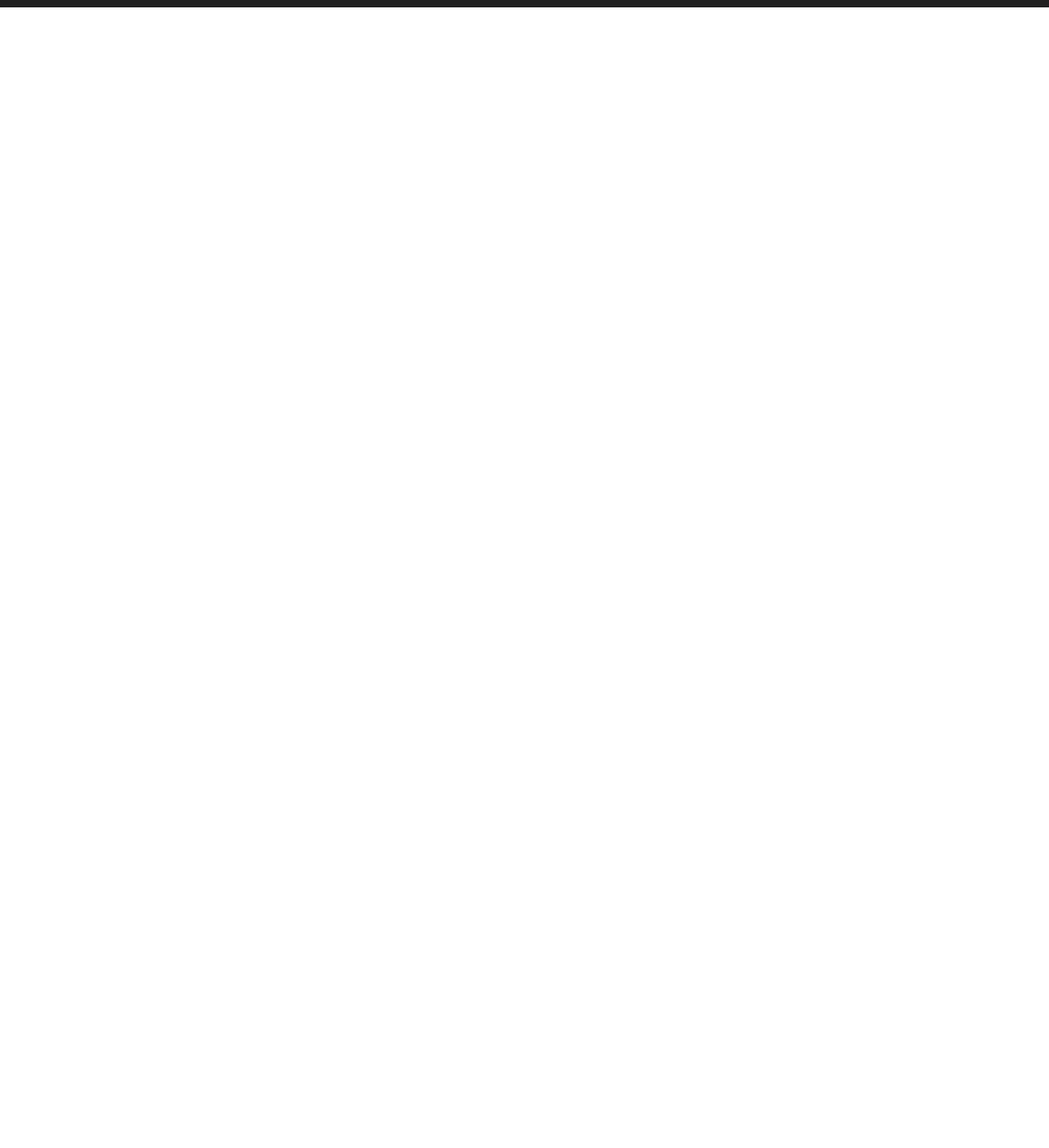
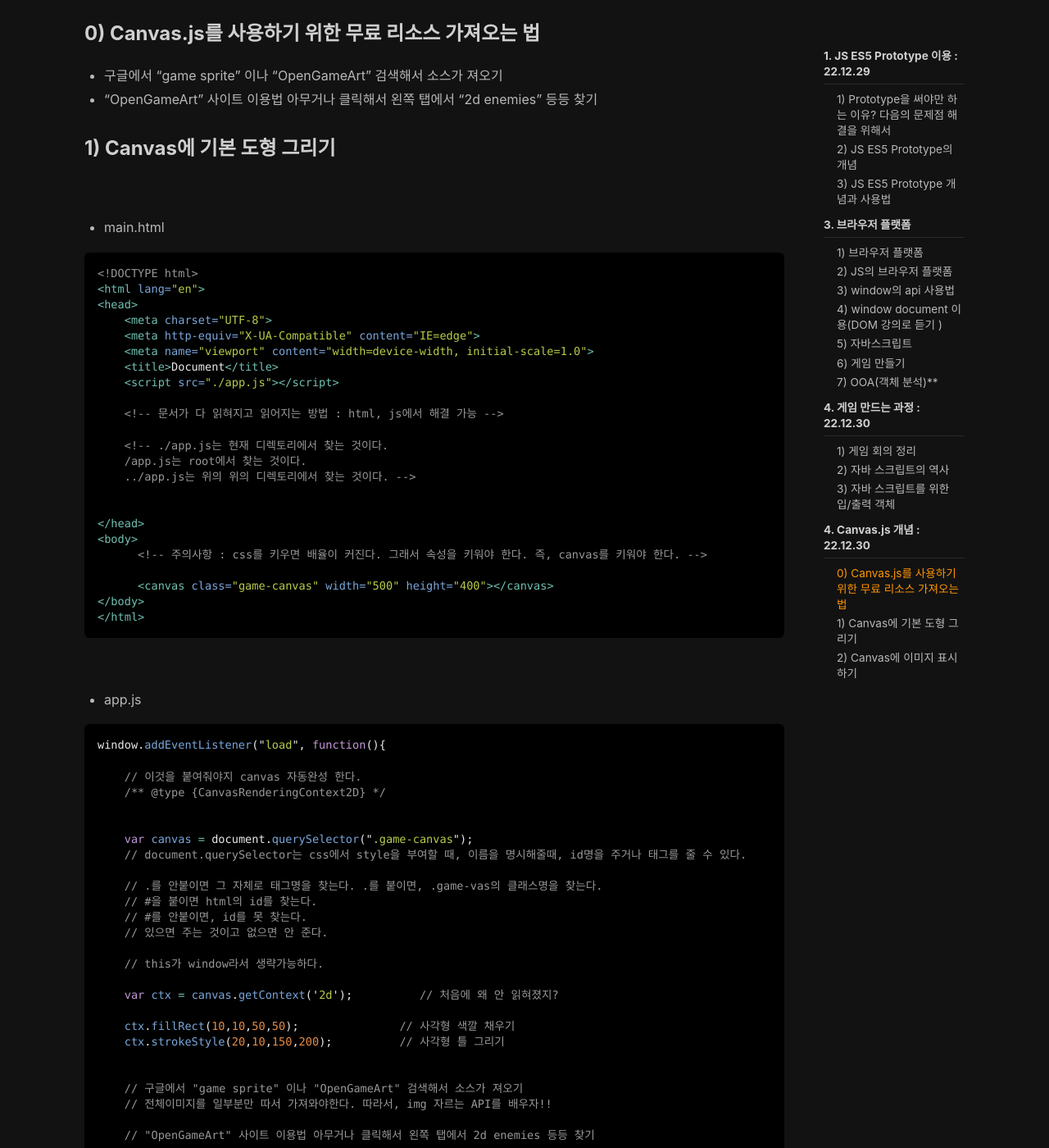
Before and after one commit to wogjs0911/wogjs0911.github.io, a Jekyll site: the page built from _posts/2022-12-29-Week5 Day4,5.md, in a window 1280 px wide and 1400 px high, scrolled down 8807 px. Shown: the whole window at 82% size. Built offline with Jekyll 4.4.1, drawn with Linux system fonts in a browser that asks for light colours; nearby versions of some CDN libraries; comment, search, counter and statistics services are not loaded; before the commit the page ends 8816 px from its top, so only the background shows below that; some of the changed text lies outside the part shown.

Commit message:
canvas image upload1

````diff
--- a/_posts/2022-12-29-Week5 Day4,5.md
+++ b/_posts/2022-12-29-Week5 Day4,5.md
@@ -1,7 +1,7 @@
 ---
 key: /2022/12/29/Week5-Day4,5.html
 title: TIL-5주차 코드 - Day4~5
-tags: javascript
+tags: javascript canvas
 ---
 
 # 1. JS ES5 Prototype 이용 : 22.12.29
@@ -282,21 +282,21 @@
 
 
 <br>
-### 1. 브라우저 플랫폼
+### 1) 브라우저 플랫폼
 
 - 크롬 OS, 크롬 북
 - 타이젠
 
 
 <br>
-### 2. JS의 브라우저 플랫폼
+### 2) JS의 브라우저 플랫폼
 
 - JS의 프론트단: DOM, BOM, CSSOM
 - JS의 서버단: node.js
 
 
 <br>
-### 3. window의 api 사용법
+### 3) window의 api 사용법
 
 ```html
 	 <script>
@@ -310,7 +310,7 @@
 
 
 <br>
-### 4. window document 이용(DOM 강의로 듣기 : )
+### 4) window document 이용(DOM 강의로 듣기 )
 
 - node의 개념 : 나뭇가지 마디, 마디를 node라고 부른다.
 
@@ -318,7 +318,7 @@
 
 
 <br>
-### 5. 자바스크립트 :
+### 5) 자바스크립트
 
 - Window api를 자바스크립트가 직접 사용하지 못해서 web 플랫폼에서 사용해서 개발을 한다.
 
@@ -329,7 +329,7 @@
 
 
 <br>
-### 6. 게임 만들기 :
+### 6) 게임 만들기
 
 - 메타버스 느낌으로 만들기?(캐릭터가 움직여서 쇼핑도하고 대화도 하는 것)
 
@@ -339,35 +339,33 @@
 
 
 <br>
-### 7. OOA(객체 분석)****
+### 7) OOA(객체 분석)****
 
 - 사람이 생각하는 순서대로 게임을 시나리오 생각하기 : 글로 쓰기
-
-- 이벤트 : load가 되면, click할 때, keydown 할 떄가 모두 객체 지향이다.
 
 
 
 ---
 
 
+<br><br>
+# 4. 게임 만드는 과정 : 22.12.30
 
-# 4. 게임 만드는 과정 : 22.12.29
+- 이벤트 : load가 되면, click할 때, keydown할 떄가 모두 객체 지향이다.
 
-- 먼저, 역할을 부여한다.
+- 먼저, 객체에 역할을 부여한다. 그리고 나서, 개체와 객체를 분석하고 의미를 부여한다.
 
-- 개체와 객체를 분석하고 의미를 부여한다.
-
-- 너무 벡터를 많이 사용하고 있으면, 문제가 많다.
+- 게임 개발에서 너무 벡터를 많이 사용하고 있으면, 문제가 많다.
 
 - 우리는 게임을 최대한 현실과 이질감이 없게 만들기!!
 
-- 이정도면 되나? 아직 감이 없어서...부터 시작한다!!
+- 게임 개발은 이정도면 되나? 아직 감이 없어서...부터 시작한다!!
 
 - topdown 방식은 어려워서 bottom up 기준으로 만들자
 
 
 
-# 5. 게임 회의 정리
+### 1) 게임 회의 정리
 
 - 맵은 같고 난이도 올리는 방식
 
@@ -381,14 +379,13 @@
 
 - 방에서 나가는 것부터 해서 점점 못나가는 방식으로 구현
 
-- 3명씩 쪼개서 일하기? 스테이지?
+- 3명씩 쪼개서 일하기? 스테이지별?
 
 - 스토리, 단서 및 열쇠 찾는 과정은 최대한 가져오기(이스케이프룸 보드게임)
 
 
 
-# 6. 자바 스크립트의 역사
-
+### 2) 자바 스크립트의 역사
 
 - 노출되어 있는 데이터 기반(크롤링), 문서 자체 데이터가 기동, 화면과 분리되는 XML
 
@@ -397,6 +394,133 @@
 - 애플은 html을 지원하지 않는다?
 
 
-# 7. 자바 스크립트를 위한 입/출력 객체
+### 3) 자바 스크립트를 위한 입/출력 객체
 
 - 자바스크립트에서 이용하는 내용과 웹에서 이용하는 내용을 동기화시켜야 한다.
+- 이처럼 JS와 WEB을 동기화 시키기 위해서 자바스크립트에서는 DOM을 이용한다.
+
+
+---
+
+
+<br><br>
+# 4. Canvas.js 개념 : 22.12.30
+
+### 0) Canvas.js를 사용하기 위한 무료 리소스 가져오는 법
+
+- 구글에서 "game sprite" 이나 "OpenGameArt" 검색해서 소스가 져오기
+- "OpenGameArt" 사이트 이용법 아무거나 클릭해서 왼쪽 탭에서 "2d enemies" 등등 찾기
+
+
+### 1) Canvas에 기본 도형 그리기
+
+<br>
+- main.html
+
+```html
+<!DOCTYPE html>
+<html lang="en">
+<head>
+    <meta charset="UTF-8">
+    <meta http-equiv="X-UA-Compatible" content="IE=edge">
+    <meta name="viewport" content="width=device-width, initial-scale=1.0">
+    <title>Document</title>
+    <script src="./app.js"></script>
+
+    <!-- 문서가 다 읽혀지고 읽어지는 방법 : html, js에서 해결 가능 -->
+
+    <!-- ./app.js는 현재 디렉토리에서 찾는 것이다.
+    /app.js는 root에서 찾는 것이다.
+    ../app.js는 위의 위의 디렉토리에서 찾는 것이다. -->
+
+
+</head>
+<body>
+      <!-- 주의사항 : css를 키우면 배율이 커진다. 그래서 속성을 키워야 한다. 즉, canvas를 키워야 한다. -->
+
+      <canvas class="game-canvas" width="500" height="400"></canvas>
+</body>
+</html>
+```
+
+<br>
+- app.js
+
+
+```javascript
+window.addEventListener("load", function(){
+
+    // 이것을 붙여줘야지 canvas 자동완성 한다.
+    /** @type {CanvasRenderingContext2D} */
+
+
+    var canvas = document.querySelector(".game-canvas");
+    // document.querySelector는 css에서 style을 부여할 때, 이름을 명시해줄때, id명을 주거나 태그를 줄 수 있다.
+
+    // .를 안붙이면 그 자체로 태그명을 찾는다. .를 붙이면, .game-vas의 클래스명을 찾는다.
+    // #을 붙이면 html의 id를 찾는다.
+    // #를 안붙이면, id를 못 찾는다.
+    // 있으면 주는 것이고 없으면 안 준다.
+
+    // this가 window라서 생략가능하다.
+
+    var ctx = canvas.getContext('2d');          // 처음에 왜 안 읽혀졌지?
+
+    ctx.fillRect(10,10,50,50);               // 사각형 색깔 채우기
+    ctx.strokeStyle(20,10,150,200);          // 사각형 틀 그리기
+
+
+    // 구글에서 "game sprite" 이나 "OpenGameArt" 검색해서 소스가 져오기
+    // 전체이미지를 일부분만 따서 가져와야한다. 따라서, img 자르는 API를 배우자!!
+
+    // "OpenGameArt" 사이트 이용법 아무거나 클릭해서 왼쪽 탭에서 2d enemies 등등 찾기
+
+});
+```
+
+### 2) Canvas에 이미지 표시하기
+
+```javascripit
+window.addEventListener("load", function(){
+
+    // 이것을 붙여줘야지 canvas의 메서드가 자동완성 한다.
+    /** @type {CanvasRenderingContext2D} */
+
+    var canvas = document.querySelector(".game-canvas");
+    // document.querySelector는 css에서 style을 부여할 때, 이름을 명시해줄때, id명을 주거나 태그를 줄 수 있다.
+
+    var ctx = canvas.getContext('2d');          // 처음에 왜 안 읽혀졌지?
+
+    //var img = document.createElement('image');	// 이런 방식도 가능하다!!
+    var img = new Image();			// image 객체 만들기
+    img.src = './image/boy.jpg';		// image를 해당 경로로 가져오기
+
+    img.addEventListener("load", function(){
+        ctx.drawImage(img,300,300);			// 바로 실행하기!
+    });
+
+
+});
+```
+
+```html
+<!DOCTYPE html>
+<html lang="en">
+<head>
+    <meta charset="UTF-8">
+    <meta http-equiv="X-UA-Compatible" content="IE=edge">
+    <meta name="viewport" content="width=device-width, initial-scale=1.0">
+    <title>Document</title>
+    <script src="./app.js"></script>
+
+
+</head>
+<body>
+      <!-- 주의사항 : css를 키우면 배율이 커진다. 그래서 속성을 키워야 한다. 즉, canvas를 키워야 한다. -->
+
+      <canvas class="game-canvas" width="500" height="400"></canvas>
+</body>
+</html>
+```
+
+- 현재 이 상태는 일부분이 잘리므로 전체이미지를 일부분만 따서 가져와야한다. 따라서, img 자르는 API를 배우자!!
````
